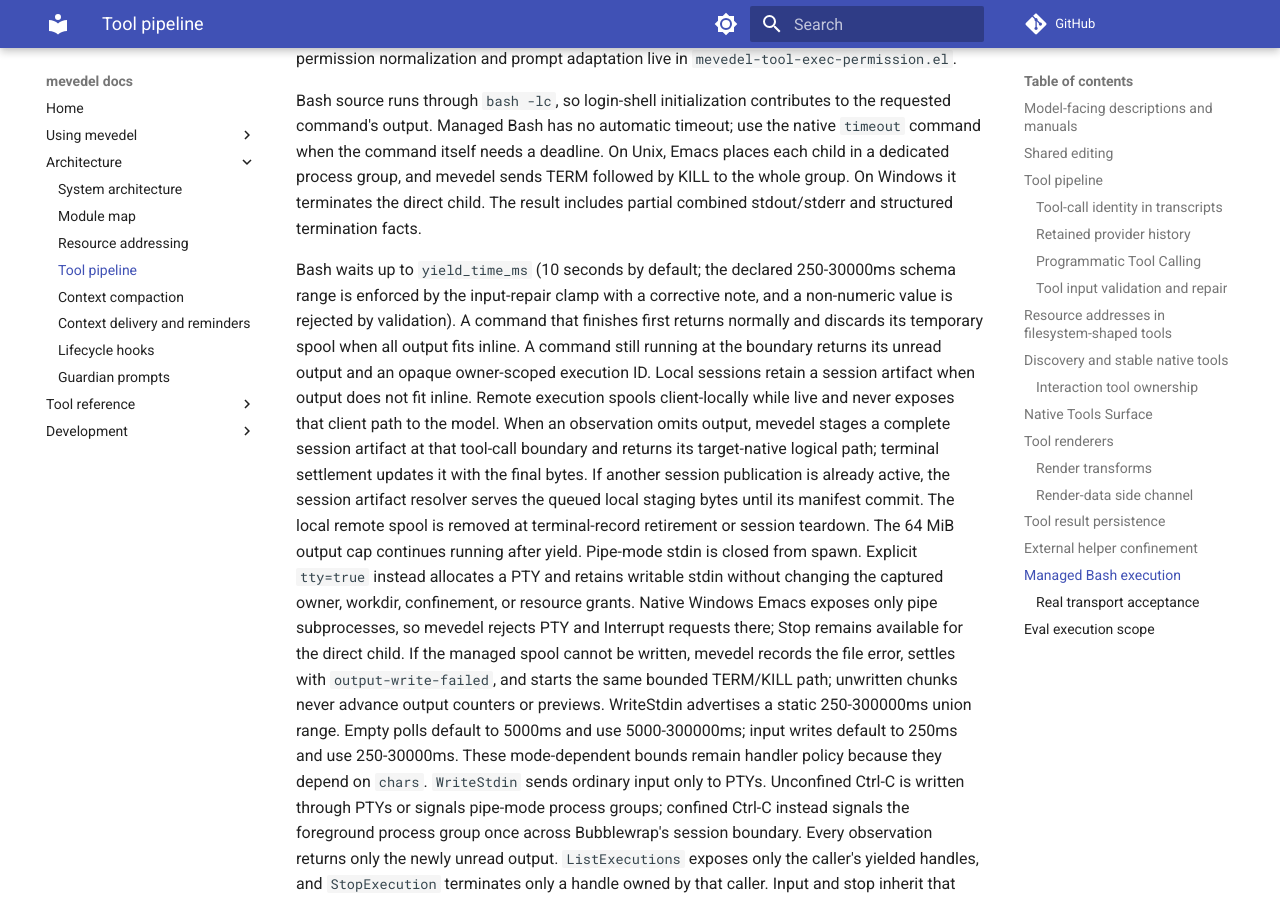
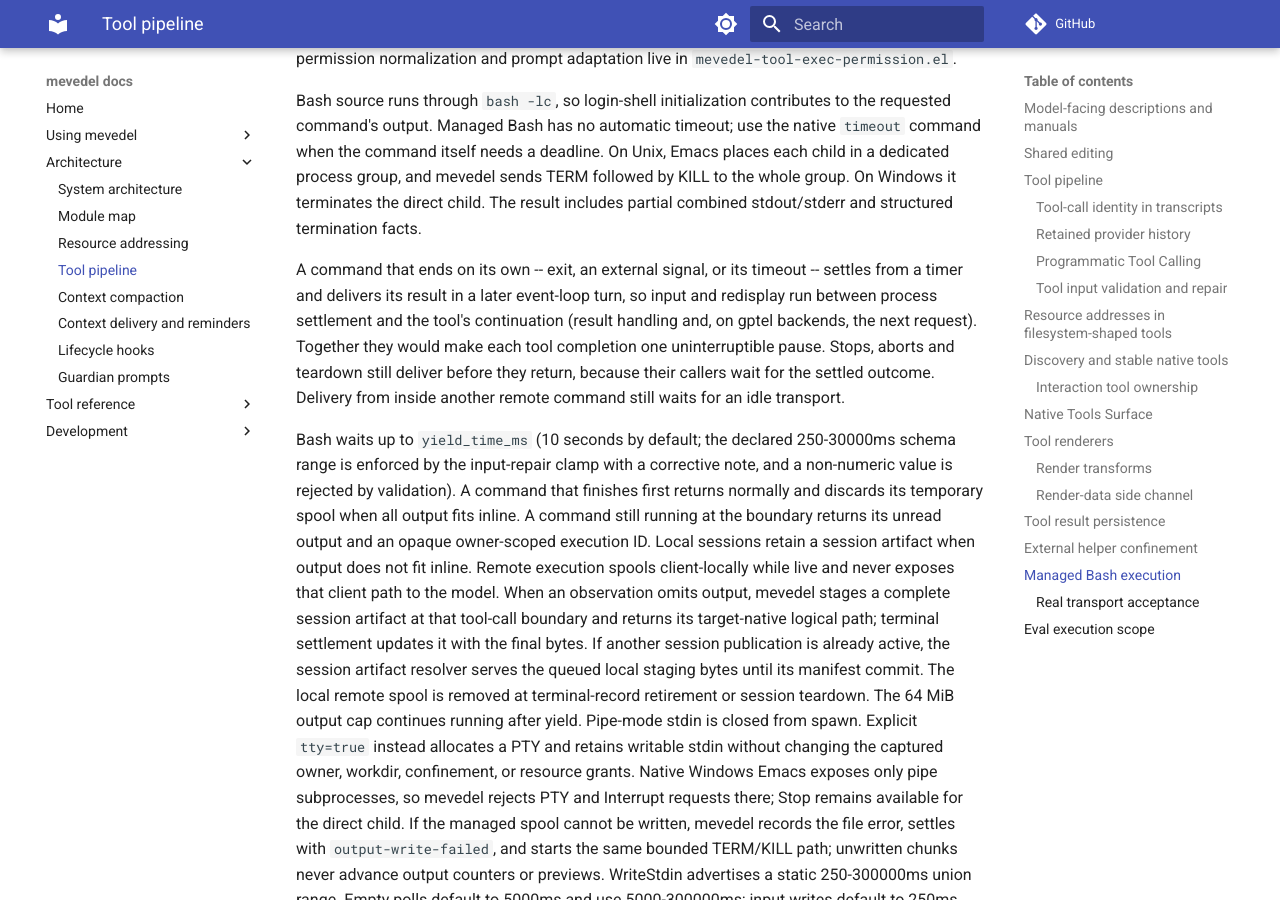
Before and after one commit to FrauH0lle/mevedel, an MkDocs documentation site: the page built from docs/tools.md, in a window 1280 px wide and 900 px high, scrolled down 23141 px. Built offline with MkDocs 1.6.1 and Material for MkDocs 9.7.7, drawn with Linux system fonts in a browser that asks for light colours; comment, search, counter and statistics services are not loaded.

Commit message:
perf(execution): Deliver natural completions in a later turn
A command that ended on its own settled from a timer, and the same
callback then ran the tool's continuation: result handling, post-tool
hooks and, on gptel backends, preparation of the next request.  Each
tool completion was one uninterruptible pause.  Delivery for an
unrequested end now runs in a later event-loop turn through the existing
deferred-delivery owner, so input and redisplay run in between.  Stops,
aborts and teardown keep delivering before they return.

Background completions persisted their breadcrumb through a full
org-mode copy of the transcript that ran the user's Org hooks: 80 ms on
a 2.9 MB transcript against 35 ms in the bare transcript mode they now
use.

```diff
--- a/docs/tools.md
+++ b/docs/tools.md
@@ -1065,6 +1065,15 @@
 The result includes partial combined stdout/stderr and structured termination
 facts.
 
+A command that ends on its own -- exit, an external signal, or its timeout --
+settles from a timer and delivers its result in a later event-loop turn, so
+input and redisplay run between process settlement and the tool's
+continuation (result handling and, on gptel backends, the next request).
+Together they would make each tool completion one uninterruptible pause.
+Stops, aborts and teardown still deliver before they return, because their
+callers wait for the settled outcome. Delivery from inside another remote
+command still waits for an idle transport.
+
 Bash waits up to `yield_time_ms` (10 seconds by default; the declared
 250-30000ms schema range is enforced by the input-repair clamp with a
 corrective note, and a non-numeric value is rejected by validation). A command
```
Also changed, not shown: 5 other files.
